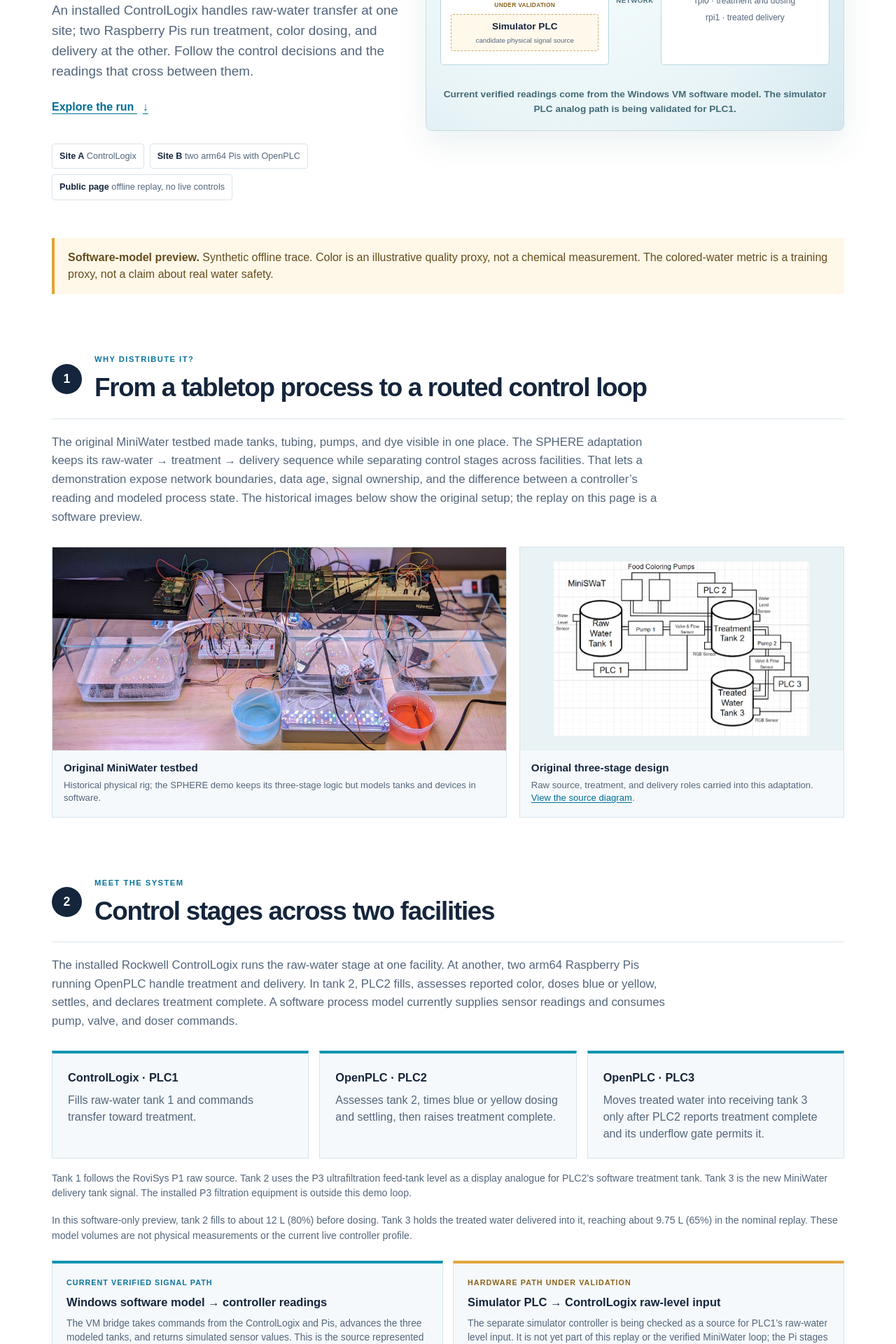
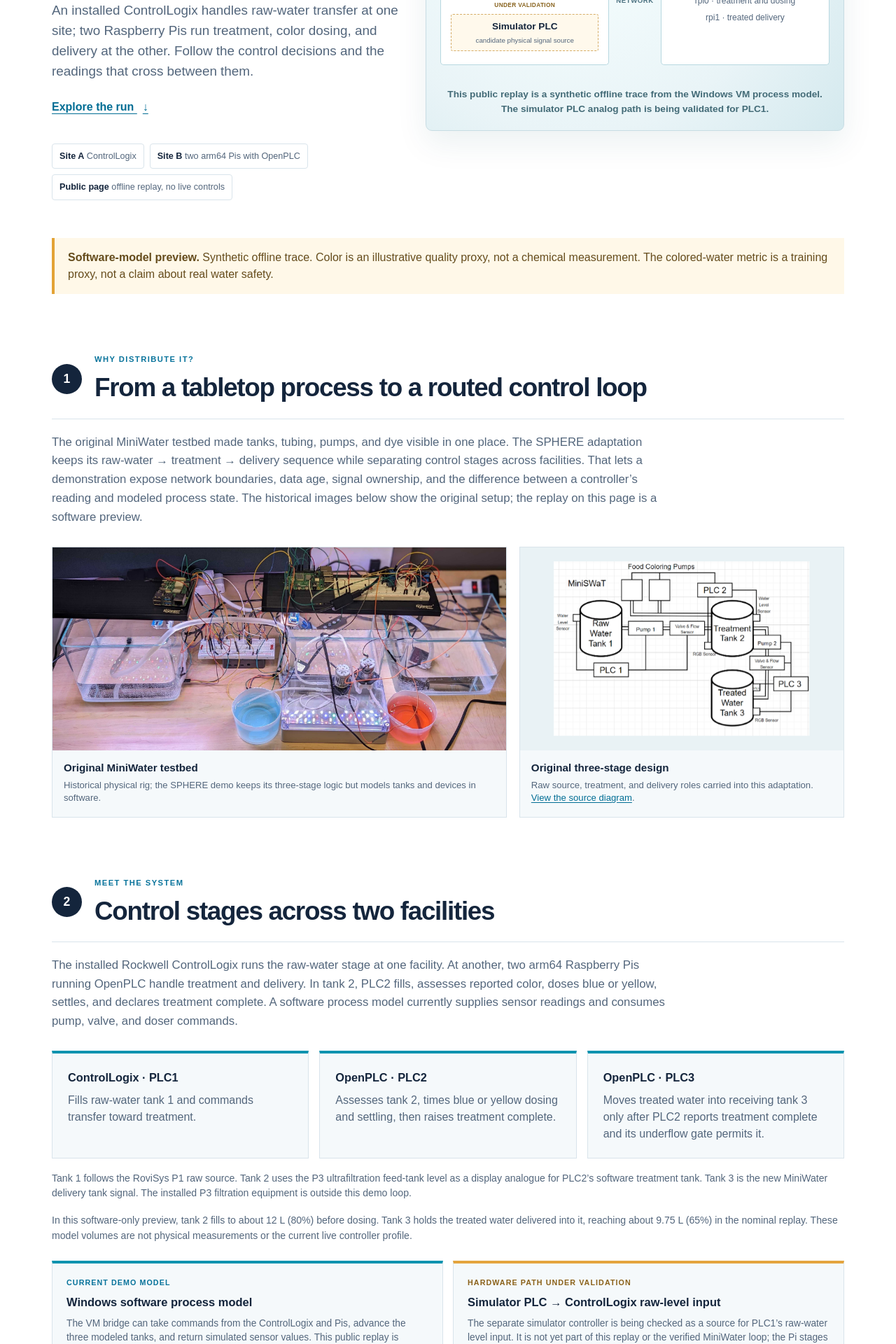
Before and after one commit to iotrustlab/iotrust-web, a Next.js app: page /sphere/miniwater-demo in a window 1280 px wide. Shown: the part 420-2340 px from the top of the page at 70% size. Built offline with nearby package versions, Linux system fonts and the light colour scheme.

Commit message:
Clarify MiniWater replay is synthetic offline model output

```diff
--- a/src/app/sphere/miniwater-demo/replay.tsx
+++ b/src/app/sphere/miniwater-demo/replay.tsx
@@ -260,7 +260,7 @@ export function MiniWaterReplay({ bundle }: { bundle: ReplayBundle }) {
           <div className={styles.siteColumn}><small>SPHERE FACILITY A</small><div className={styles.siteNode}><strong>ControlLogix</strong><span>PLC1 · raw source and transfer</span></div><div className={styles.simulatorRoute}><span aria-hidden="true">↑</span> RAW-LEVEL ANALOG PATH <br />UNDER VALIDATION</div><div className={styles.simulatorNode}><strong>Simulator PLC</strong><span>candidate physical signal source</span></div></div>
           <div className={styles.siteLink}><b aria-hidden="true">↔</b><span>ROUTED<br />NETWORK</span></div>
           <div className={styles.siteColumn}><small>SPHERE FACILITY B</small><strong>Two Raspberry Pis</strong><span>rpi0 · treatment and dosing</span><span>rpi1 · treated delivery</span></div>
-          <p>Current verified readings come from the Windows VM software model. The simulator PLC analog path is being validated for PLC1.</p>
+          <p>This public replay is a synthetic offline trace from the Windows VM process model. The simulator PLC analog path is being validated for PLC1.</p>
         </div>
       </header>
 
@@ -286,7 +286,7 @@ export function MiniWaterReplay({ bundle }: { bundle: ReplayBundle }) {
         <p className={styles.processLimit}>Tank 1 follows the RoviSys P1 raw source. Tank 2 uses the P3 ultrafiltration feed-tank level as a display analogue for PLC2’s software treatment tank. Tank 3 is the new MiniWater delivery tank signal. The installed P3 filtration equipment is outside this demo loop.</p>
         <p className={styles.processLimit}>In this software-only preview, tank 2 fills to about 12 L (80%) before dosing. Tank 3 holds the treated water delivered into it, reaching about 9.75 L (65%) in the nominal replay. These model volumes are not physical measurements or the current live controller profile.</p>
         <div className={styles.signalPath} aria-label="MiniWater signal-source status">
-          <div className={styles.signalCurrent}><small>CURRENT VERIFIED SIGNAL PATH</small><strong>Windows software model → controller readings</strong><p>The VM bridge takes commands from the ControlLogix and Pis, advances the three modeled tanks, and returns simulated sensor values. This is the source represented by the public replay.</p></div>
+          <div className={styles.signalCurrent}><small>CURRENT DEMO MODEL</small><strong>Windows software process model</strong><p>The VM bridge can take commands from the ControlLogix and Pis, advance the three modeled tanks, and return simulated sensor values. This public replay is synthetic offline output from the same model, not a capture of live controller readings.</p></div>
           <div className={styles.signalPending}><small>HARDWARE PATH UNDER VALIDATION</small><strong>Simulator PLC → ControlLogix raw-level input</strong><p>The separate simulator controller is being checked as a source for PLC1’s raw-water level input. It is not yet part of this replay or the verified MiniWater loop; the Pi stages remain software modeled.</p></div>
         </div>
         <div className={styles.treatmentSequence} aria-label="PLC2 treatment sequence"><span>Tank 2 fills</span><b>→</b><span>Assess reported color</span><b>→</b><span>Timed blue or yellow dose</span><b>→</b><span>Settle and reassess</span><b>→</b><span>Complete handoff</span></div>
```
